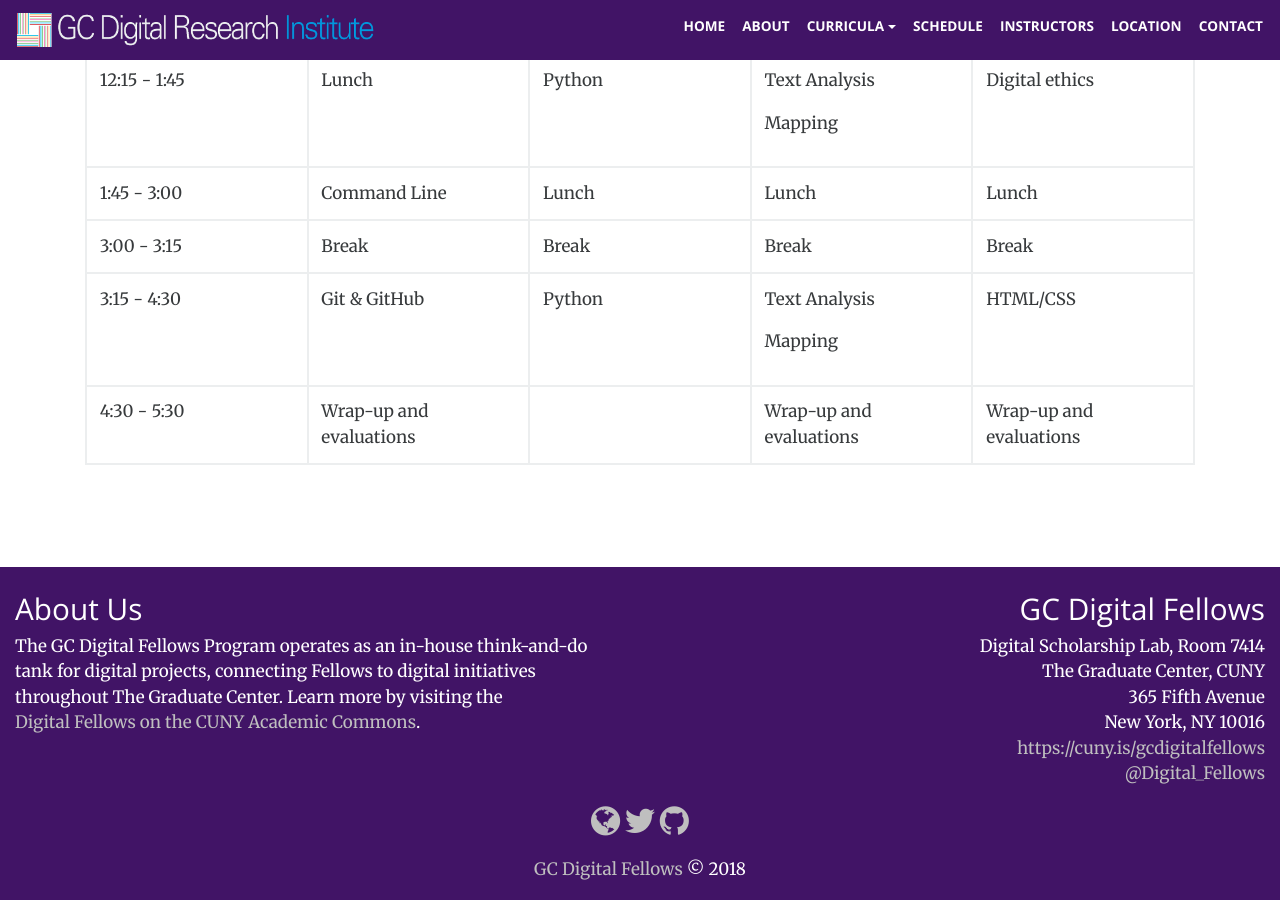
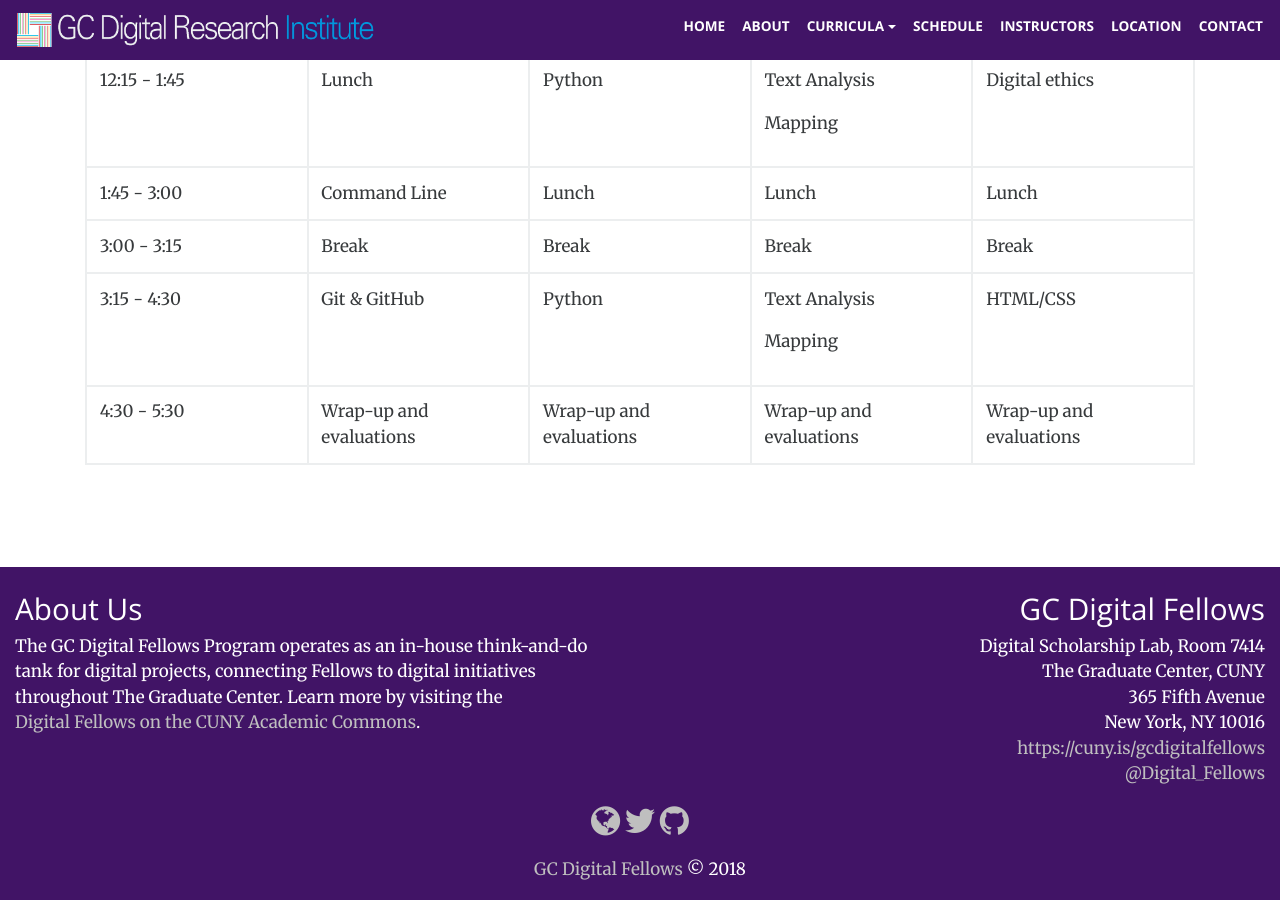
Before and after one commit to GCDigitalFellows/gcdigitalfellows.github.io, a Jekyll site: the page built from schedule.html, in a window 1280 px wide and 900 px high, scrolled down 932 px. Built offline with Jekyll 4.4.1, drawn with Linux system fonts in a browser that asks for light colours.

```diff
--- a/_data/overview.json
+++ b/_data/overview.json
@@ -1 +1 @@
-[{"time":"8:30 - 9:00","M":"Setup and check-in","Tu":"Setup and check-in","W":"Setup and check-in","Th":"Setup and check-in","F":""},{"time":"9:00 - 9:30","M":"Morning briefing","Tu":"Morning briefing","W":"Morning briefing","Th":"Morning briefing","F":""},{"time":"9:30 - 10:45","M":"Intro & Project Description, Command Line & Git Install","Tu":"Git & GitHub (refresh)","W":"Databases","Th":"<p>Quantitative Analysis</p><p>Omeka</p>","F":""},{"time":"10:45 - 11:00","M":"Break","Tu":"Break","W":"Break","Th":"Break","F":""},{"time":"11:00 - 12:15","M":"Command Line","Tu":"Python","W":"Databases","Th":"<p>Quantitative Analysis</p><p>Omeka</p>","F":""},{"time":"12:15 - 1:45","M":"Lunch","Tu":"Python","W":"<p>Text Analysis</p></p>Mapping</p>","Th":"Digital ethics","F":""},{"time":"1:45 - 3:00","M":"Command Line","Tu":"Lunch","W":"Lunch","Th":"Lunch","F":""},{"time":"3:00 - 3:15","M":"Break","Tu":"Break","W":"Break","Th":"Break","F":""},{"time":"3:15 - 4:30","M":"Git & GitHub","Tu":"Python","W":"<p>Text Analysis</p></p>Mapping</p>","Th":"HTML/CSS","F":""},{"time":"4:30 - 5:30","M":"Wrap-up and evaluations","Tu":"","W":"Wrap-up and evaluations","Th":"Wrap-up and evaluations","F":""}]
+[{"time":"8:30 - 9:00","M":"Setup and check-in","Tu":"Setup and check-in","W":"Setup and check-in","Th":"Setup and check-in","F":""},{"time":"9:00 - 9:30","M":"Morning briefing","Tu":"Morning briefing","W":"Morning briefing","Th":"Morning briefing","F":""},{"time":"9:30 - 10:45","M":"Intro & Project Description, Command Line & Git Install","Tu":"Git & GitHub (refresh)","W":"Databases","Th":"<p>Quantitative Analysis</p><p>Omeka</p>","F":""},{"time":"10:45 - 11:00","M":"Break","Tu":"Break","W":"Break","Th":"Break","F":""},{"time":"11:00 - 12:15","M":"Command Line","Tu":"Python","W":"Databases","Th":"<p>Quantitative Analysis</p><p>Omeka</p>","F":""},{"time":"12:15 - 1:45","M":"Lunch","Tu":"Python","W":"<p>Text Analysis</p></p>Mapping</p>","Th":"Digital ethics","F":""},{"time":"1:45 - 3:00","M":"Command Line","Tu":"Lunch","W":"Lunch","Th":"Lunch","F":""},{"time":"3:00 - 3:15","M":"Break","Tu":"Break","W":"Break","Th":"Break","F":""},{"time":"3:15 - 4:30","M":"Git & GitHub","Tu":"Python","W":"<p>Text Analysis</p></p>Mapping</p>","Th":"HTML/CSS","F":""},{"time":"4:30 - 5:30","M":"Wrap-up and evaluations","Tu":"Wrap-up and evaluations","W":"Wrap-up and evaluations","Th":"Wrap-up and evaluations","F":""}]
```
